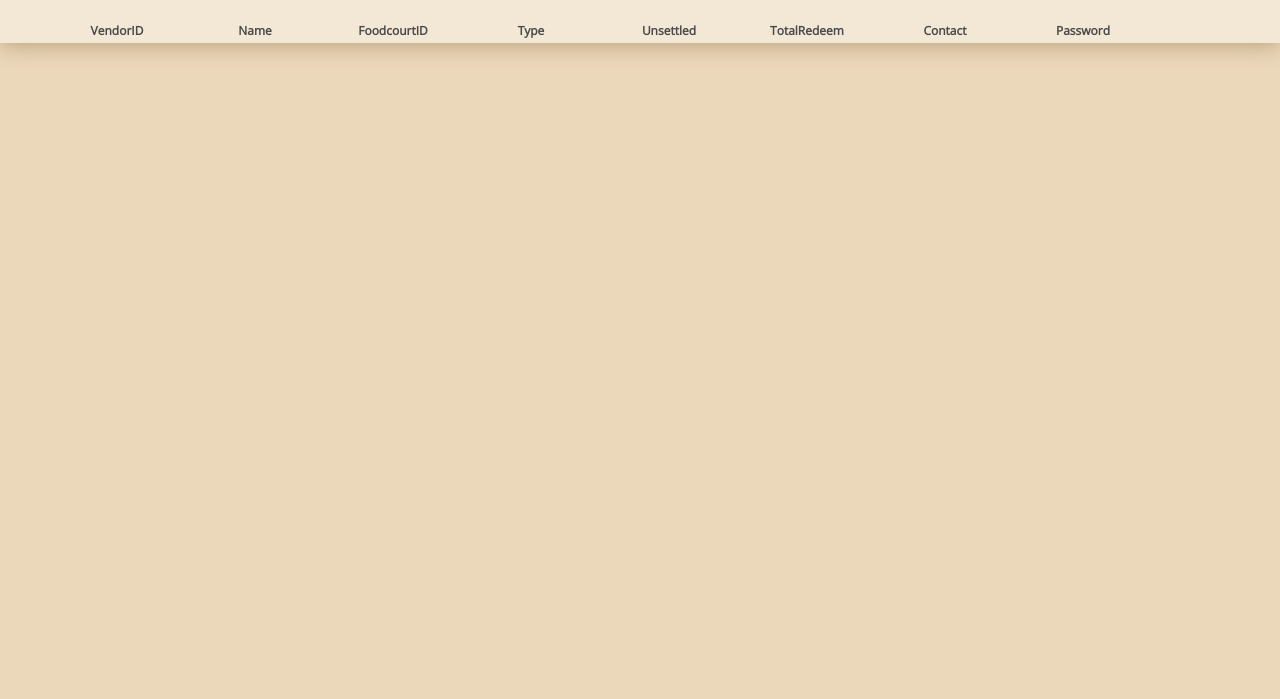
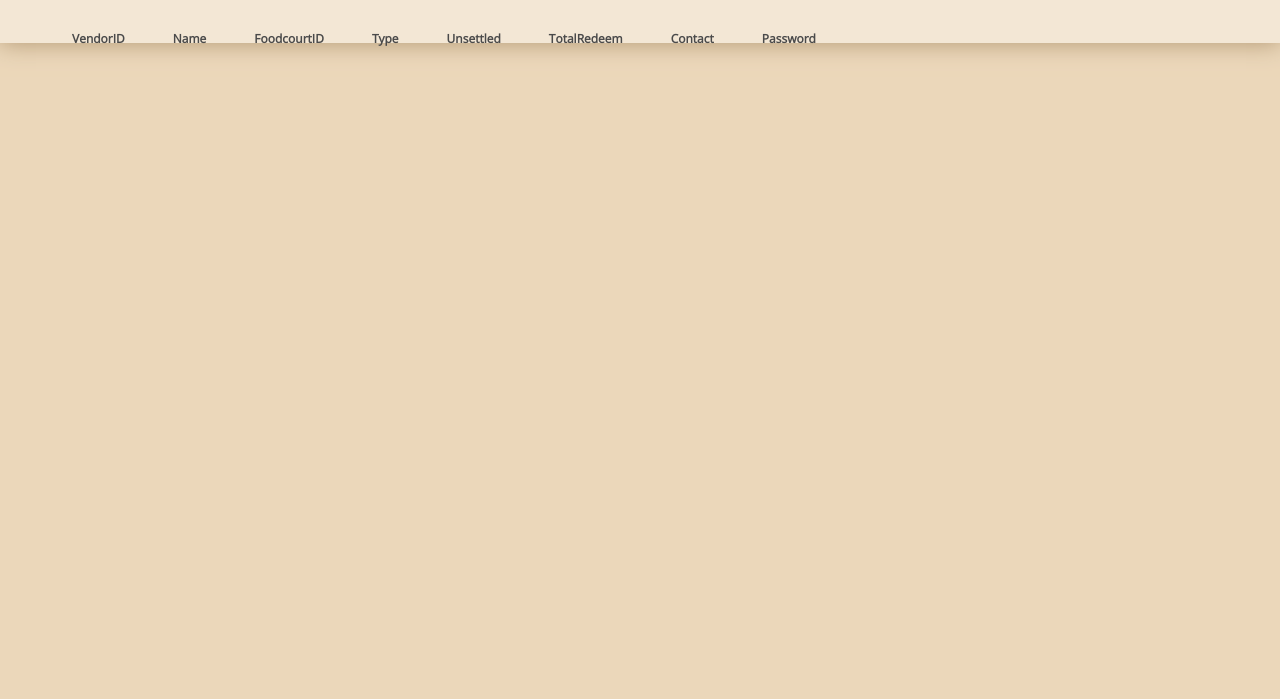
Before and after one commit to cloudstalker/saveadmin, a plain HTML site: page vendor.html in a window 1280 px wide. Shown: the part 101-800 px from the top of the page. Drawn offline with nearby package versions, Linux system fonts and the light colour scheme.

Commit message:
saveForLater

```diff
--- a/vendor.html
+++ b/vendor.html
@@ -54,7 +54,7 @@
 
 		// Creating column titles
 		const columnNumber = 8;
-		var divWidth = 100.0 / 8;
+		var divWidth = 100.0 / (columnNumber - 1);
 		var columns = ["VendorID", "Name", "FoodcourtID", "Type", "Unsettled", "TotalRedeem", "Contact", "Password"];
 		var columnElements = [];
 		for (var i = 0; i < columnNumber; i++){
@@ -62,13 +62,13 @@
 			var para = document.createElement("P");
 			var t = document.createTextNode(columns[i]);
 			division.appendChild(para);
-			division.style.width = divWidth.toString() + "%";
 			division.style.display = "inline-block";
 			para.appendChild(t);
 			para.style.textAlign = "center";
 			para.style.fontSize = "75%";
 			para.style.fontWeight = "600";
-			para.style.margin = "0";
+			para.style.marginLeft = "2em";
+			para.style.marginRight = "2em";
 			para.className = "darkGrayText";
 			document.getElementById("columnTitles").appendChild(division);
 		}
```
Also changed, not shown: 1 other file.
